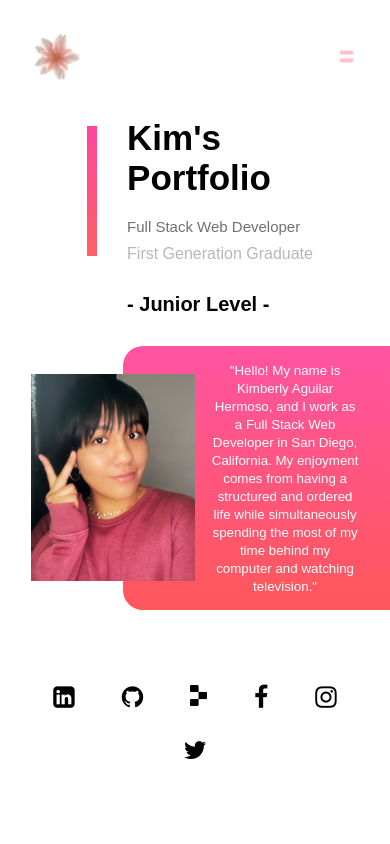
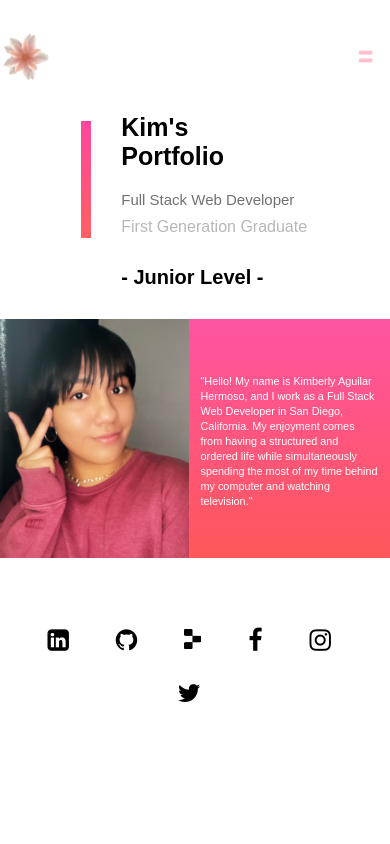
Before and after one commit to KimAH1999/MyPortfolio, a PHP site: page / in a window 390 px wide. Run offline with PHP 8.4, Linux system fonts and the light colour scheme.

Commit message:
Update style.css

```diff
--- a/assets/style.css
+++ b/assets/style.css
@@ -7,8 +7,8 @@
 .container {
     width: 100%;
     min-height: 100vh;
-    padding-left: 8%;
-    padding-right: 8%;
+    padding-left: 0%;
+    padding-right: 3%;
     box-sizing: border-box;
     overflow: hidden;
 }
@@ -191,7 +191,7 @@ nav ul li a:hover {
 
     .row {
         flex-direction: column;
-        margin: 5px 0;
+        margin: auto;
     }
 
     .col-2 {
@@ -212,16 +212,27 @@ nav ul li a:hover {
     }
 
     .col-1 h2 {
-        font-size: 35px;
+        font-size: 25px;
     }
 
     .col-1 h3 {
         font-size: 15px;
     }
 
+    .boxSum img {
+        width: 35px;
+        margin-bottom: 5px;
+    }
+
     .boxSum {
-        margin-left: 5%;
-        padding-top: 15px;
-        padding-bottom: 15px;
+        text-align: inherit;
+        margin-left: 3%;
+        font-size: 13px;
+        padding-top: 8px;
+        padding-bottom: 5px;
+    }
+
+    .social-links {
+        display: inline-block;
     }
 }
```
